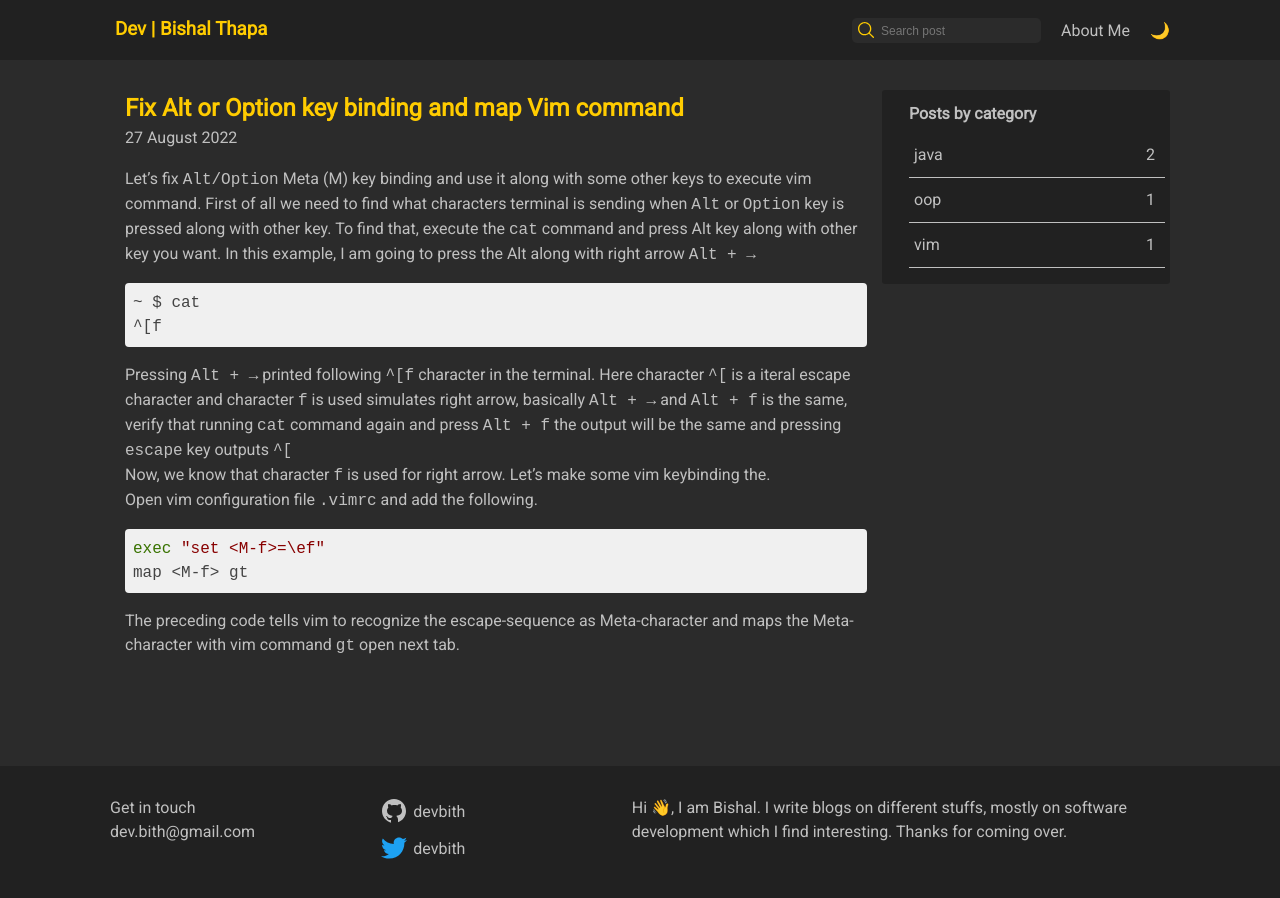
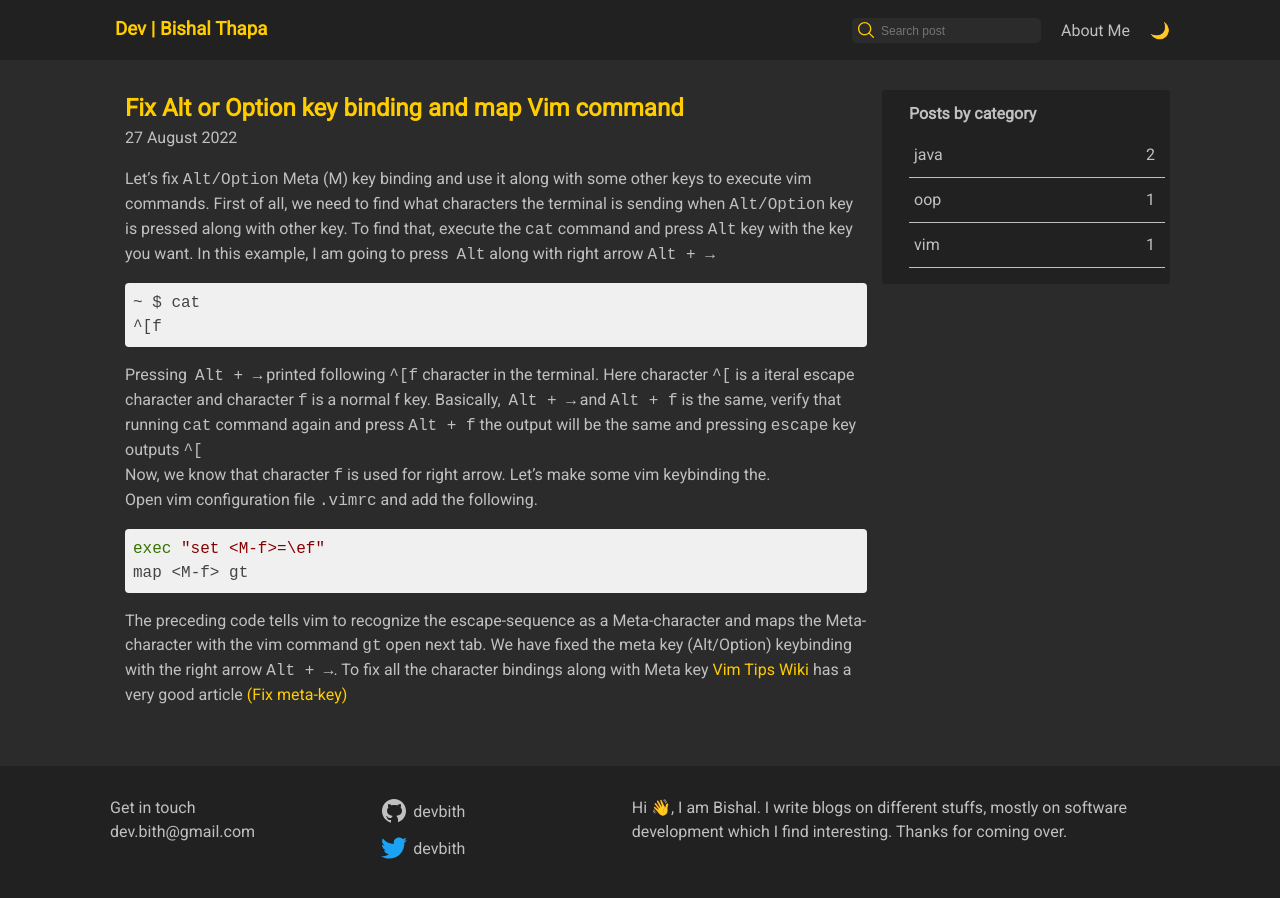
Before and after one commit to bishalthapa-x/bishalthapax.github.io, a Jekyll site: the page built from _posts/2022-08-27-fix-alt-or-option-key-binding-for-vim.md, in a window 1280 px wide. Built offline with Jekyll 4.4.1, drawn with Linux system fonts in a browser that asks for light colours.

Commit message:
Update 2022-08-27-fix-alt-or-option-key-binding-for-vim.md

````diff
--- a/_posts/2022-08-27-fix-alt-or-option-key-binding-for-vim.md
+++ b/_posts/2022-08-27-fix-alt-or-option-key-binding-for-vim.md
@@ -5,13 +5,12 @@ date:   2022-08-27 18:07:32 +0200
 categories: vim
 ---
 
-Let's fix `Alt/Option` Meta (M) key binding and use it along with some other keys to execute vim command. First of all we need to find what characters terminal is sending when `Alt` or `Option` key is pressed along with other key. To find that, execute the `cat` command and press Alt key along with other key you want. In this example, I am going to press the Alt along with right arrow `Alt + →`
+Let's fix `Alt/Option` Meta (M) key binding and use it along with some other keys to execute vim commands. First of all, we need to find what characters the terminal is sending when `Alt/Option` key is pressed along with other key. To find that, execute the `cat` command and press `Alt` key with the key you want. In this example, I am going to press  `Alt` along with right arrow `Alt + →`
 ```
 ~ $ cat
 ^[f
 ```
-Pressing  `Alt + →` printed following `^[f` character in the terminal. Here character `^[` is a iteral escape character and character `f` is used
-simulates right arrow, basically `Alt + →` and `Alt + f` is the same, verify that running `cat` command again and press `Alt + f` the output will be the same and pressing `escape` key outputs `^[`
+Pressing  `Alt + →` printed following `^[f` character in the terminal. Here character `^[` is a iteral escape character and character `f` is a normal f key. Basically,  `Alt + →` and `Alt + f` is the same, verify that running `cat` command again and press `Alt + f` the output will be the same and pressing `escape` key outputs `^[`
 
 Now, we know that character `f` is used for right arrow. Let's make some vim keybinding the.
 
@@ -21,4 +20,4 @@ exec "set <M-f>=\ef"
 map <M-f> gt
 ```
 
-The preceding code tells vim to recognize the escape-sequence as Meta-character and maps the Meta-character with vim command `gt` open next tab.
+The preceding code tells vim to recognize the escape-sequence as a Meta-character and maps the Meta-character with the vim command `gt` open next tab. We have fixed the meta key (Alt/Option) keybinding with the right arrow `Alt + →`. To fix all the character bindings along with Meta key <a href="https://vim.fandom.com/">Vim Tips Wiki</a> has a very good article <a href="https://vim.fandom.com/wiki/Fix_meta-keys_that_break_out_of_Insert_mode">(Fix meta-key) </a>
````
